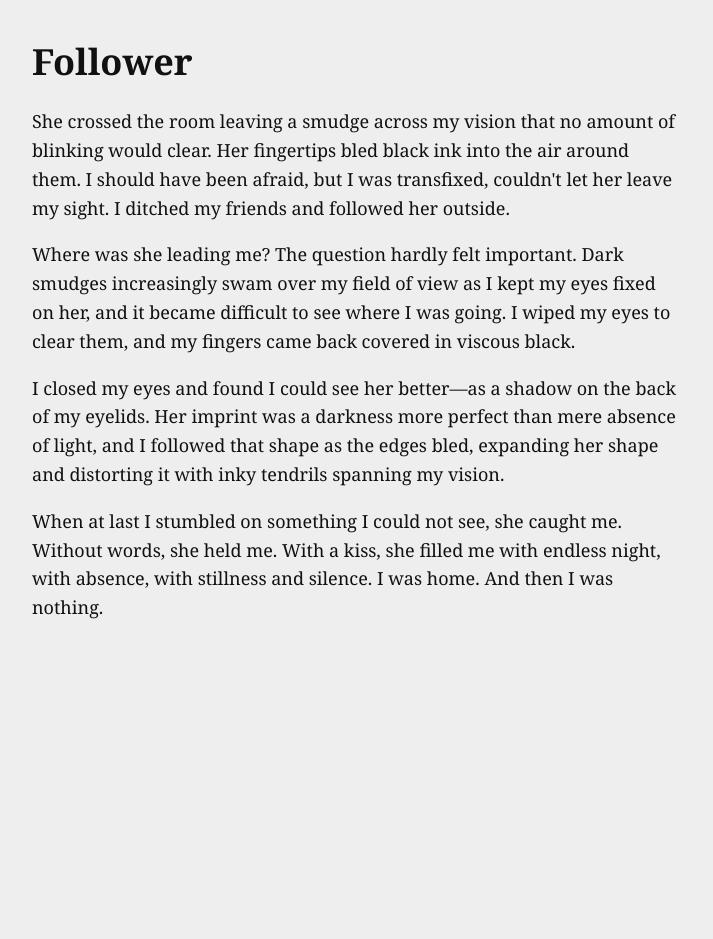
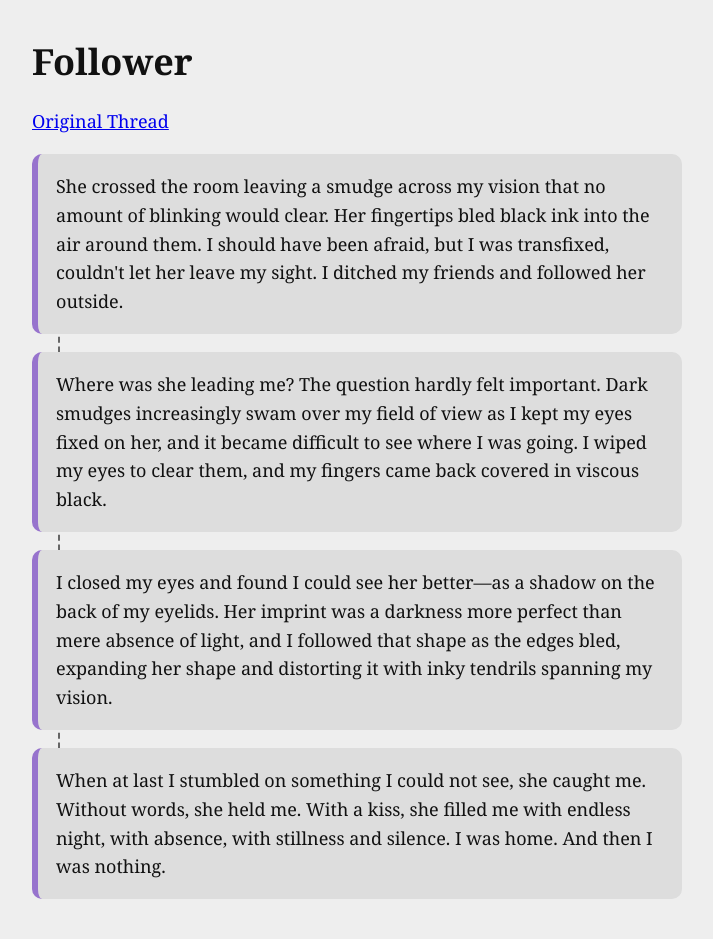
Before and after one commit to arachnixe/arachnixe.github.io, a Jekyll site: the page built from test-thread.md, in a window 1280 px wide. Shown: the whole page, without its empty margins (283-996 px from the left). Built offline with Jekyll 4.4.1, drawn with Linux system fonts in a browser that asks for light colours; before the commit the page ends 900 px from its top, so only the background shows below that.

Commit message:
Style twitter threads

```diff
--- a/_layouts/thread.html
+++ b/_layouts/thread.html
@@ -5,6 +5,7 @@
 		<link rel="stylesheet" href="{{ 'styles/base.css' | relative_url }}">
 		<link rel="stylesheet" href="{{ 'styles/light.css' | relative_url }}">
 		<link rel="stylesheet" href="{{ 'styles/dark.css' | relative_url }}">
+		<link rel="stylesheet" href="{{ 'styles/twitter.css' | relative_url }}">
 		<meta name="viewport" content="width=device-width, initial-scale=1">
 		<meta property="og:title" content="{{ page.title }}">
 		<meta property="og:description" content="{{ page.description }}">
--- a/styles/dark.css
+++ b/styles/dark.css
@@ -2,5 +2,8 @@
 	:root {
 		--color: #EEE;
 		--background-color: #111;
+		--background-accent: #222;
+		--line-color: #999;
+		--accent: #441e7e;
 	}
 }
--- a/styles/light.css
+++ b/styles/light.css
@@ -1,4 +1,7 @@
 :root {
 	--color: #111;
-	--background-color: #EEE
+	--background-color: #EEE;
+	--background-accent: #DDD;
+	--line-color: #666;
+	--accent: #9773cd;
 }
--- /dev/null
+++ b/styles/twitter.css
@@ -0,0 +1,24 @@
+article.thread {
+}
+
+section.tweet {
+	border-left: 6px solid var(--accent);
+	border-radius: 10px;
+	padding: 0em 1em 0em 1em;
+	background-color: var(--background-accent);
+	margin-top: 1em;
+	overflow: auto;
+	margin-bottom: 1em;
+	position: relative;
+	z-index: 10;
+}
+
+hr.tweet_sep {
+	transform: rotate(90deg);
+	z-index: -10;
+	width: 3em;
+	position: absolute;
+	border: 0px;
+	border-top: 2px dashed var(--line-color);
+	margin: -1em 0em 0em 0em;
+}
--- a/test-thread.md
+++ b/test-thread.md
@@ -5,6 +5,7 @@ description: She crossed the room leaving a smudge across my vision...
 date: 2021-08-09
 ---
 # Follower
+<a href="https://twitter.com/arachnixe/status/1424943289418096640">Original Thread</a>
 
 <article class="thread">
 
@@ -14,21 +15,21 @@ of blinking would clear. Her fingertips bled black ink into the air around
 them. I should have been afraid, but I was transfixed, couldn't let her leave
 my sight. I ditched my friends and followed her outside.</p>
 </section>
-
+<hr class="tweet_sep">
 <section class="tweet">
 <p>Where was she leading me? The question hardly felt important. Dark smudges
 increasingly swam over my field of view as I kept my eyes fixed on her, and it
 became difficult to see where I was going. I wiped my eyes to clear them, and
 my fingers came back covered in viscous black.</p>
 </section>
-
+<hr class="tweet_sep">
 <section class="tweet">
 <p>I closed my eyes and found I could see her better—as a shadow on the back of my
 eyelids. Her imprint was a darkness more perfect than mere absence of light,
 and I followed that shape as the edges bled, expanding her shape and distorting
 it with inky tendrils spanning my vision.</p>
 </section>
-
+<hr class="tweet_sep">
 <section class="tweet">
 <p>When at last I stumbled on something I could not see, she caught me. Without
 words, she held me. With a kiss, she filled me with endless night, with
```
